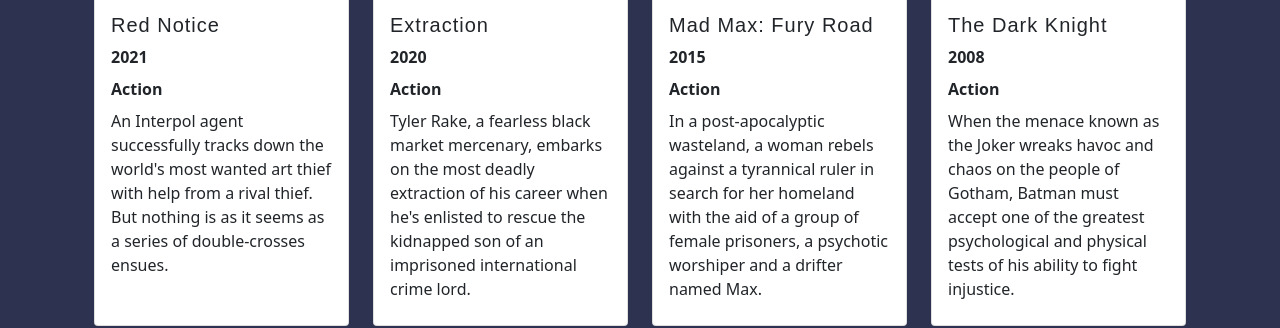
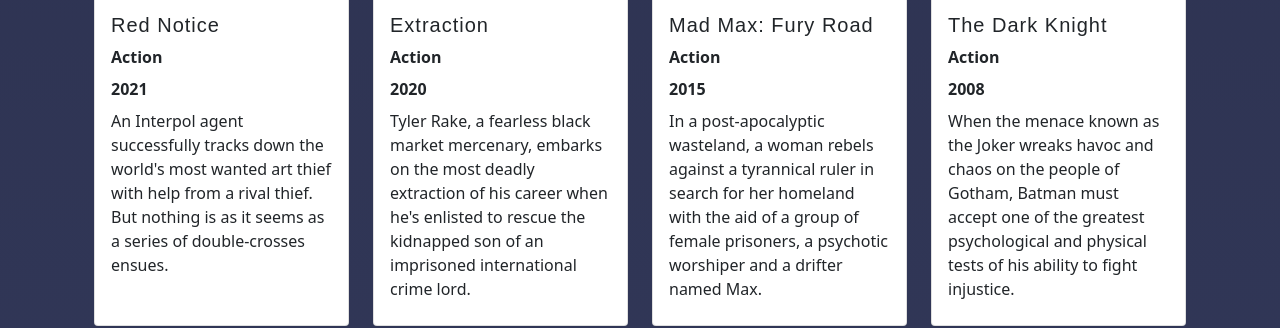
Before and after one commit to PejkovskiP/Movieum, a plain HTML site: page index.html in a window 1280 px wide. Shown: the part 491-819 px from the top of the page. Drawn offline with nearby package versions, Linux system fonts and the light colour scheme.

Commit message:
updated background color and reorder element in js file

```diff
--- a/script.js
+++ b/script.js
@@ -75,8 +75,8 @@
                         '<img src="' + movie.image + '" class="card-img-top" alt="Movie Poster">' +
                         '<div class="card-body">' +
                             '<h5 class="card-title ">' + movie.title + '</h5>' +
+                            '<p class="card-text fw-bold mb-2">' + movie.genre + '</p>' +
                             '<p class="card-text fw-bold mb-2">' + movie.year + '</p>' +
-                            '<p class="card-text fw-bold mb-2">' + movie.genre + '</p>' +
                             '<p class="card-text mb-2">' + movie.description + '</p>' +
                         '</div>' +
                     '</div>' +
--- a/style.css
+++ b/style.css
@@ -13,7 +13,7 @@
     font-size: 1rem;
     font-weight: normal;
     line-height: 1.5;
-    background-color: #2D3250;
+    background: linear-gradient(to bottom, #2D3250, #4F5C91);
 }
 
 a {
```
